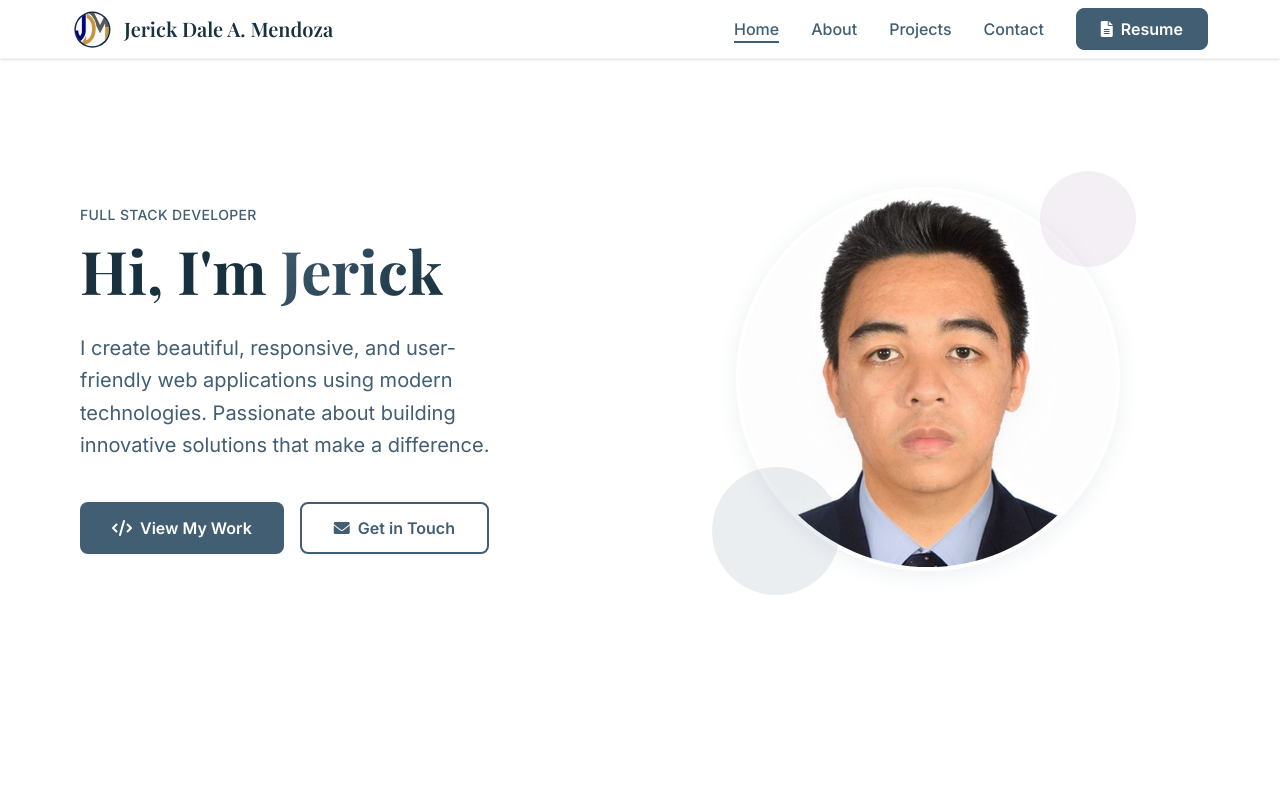
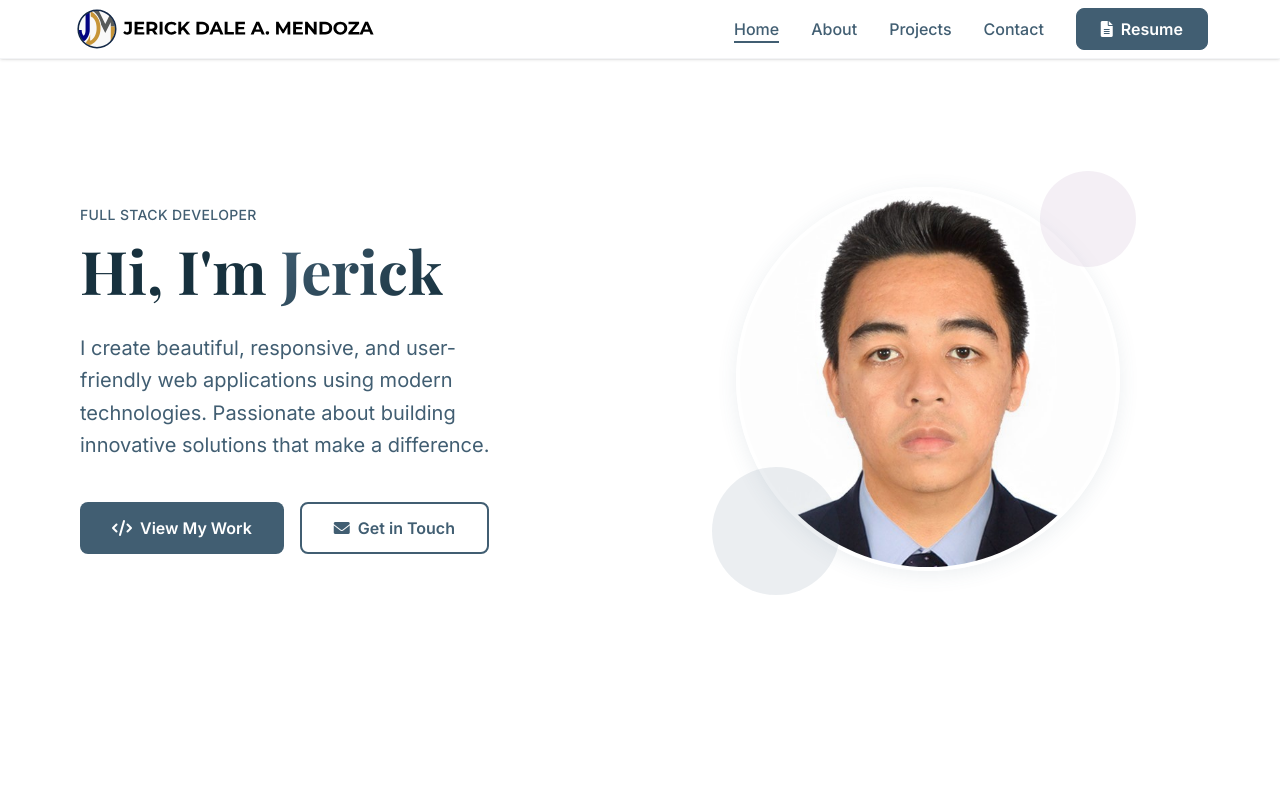
Before and after one commit to JuanLuther/jdm-portfolio, a React (Vite) app: page / in a window 1280 px wide. Shown: the top 800 px of the page. Built offline with nearby package versions, Linux system fonts and the light colour scheme.

Commit message:
changed logo

```diff
--- a/src/components/sections/Header.jsx
+++ b/src/components/sections/Header.jsx
@@ -13,8 +13,7 @@ export const Header = () => {
           href="/"
           className="text-xl font-display font-semibold text-dark-teal flex items-center space-x-3 hover:text-dark-teal transition"
         >
-          <img src="logo.svg" alt="Logo" className="h-10" />
-          <p>Jerick Dale A. Mendoza</p>
+          <img src="logo-text.svg" alt="Logo" className="h-12" />
         </a>
         {/* Desktop Nav Links */}
         <ul className="hidden md:flex space-x-8 text-slate font-medium items-center py-2">
```
Also changed, not shown: public/logo-text.svg (added).
